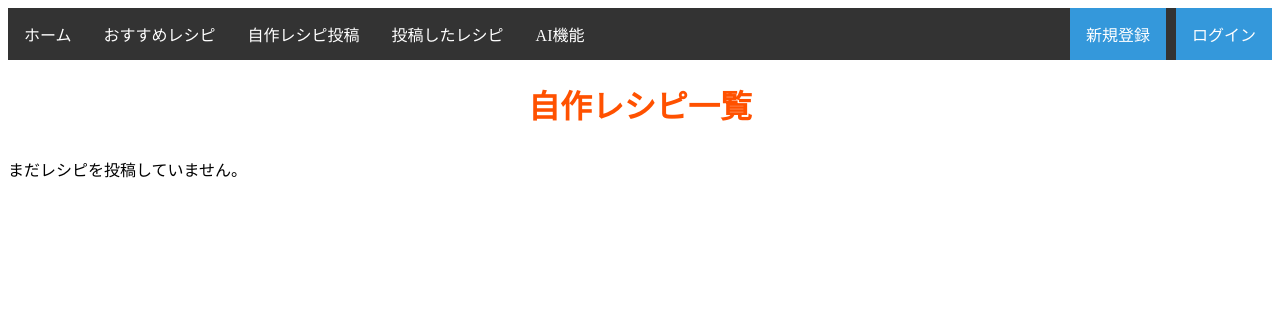
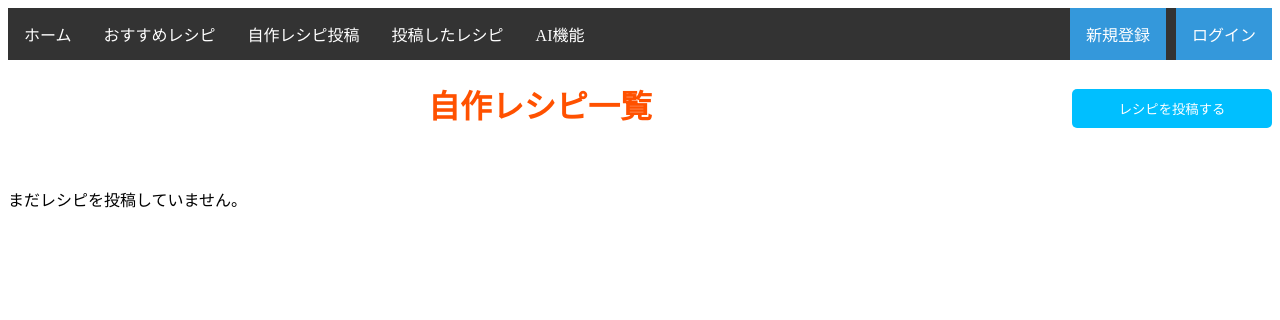
Before and after one commit to kkkk78532/cooking_navi, a PHP site: page /myrecipes.php in a window 1280 px wide. Shown: the top 320 px of the page. Run offline with PHP 8.4, Linux system fonts and the light colour scheme.

Commit message:
レシピ投稿ボタンを追加

```diff
--- a/myrecipes.php
+++ b/myrecipes.php
@@ -31,25 +31,32 @@ if (isset($_SESSION['user_id']) && isset($_SESSION['username'])) {
     <title>自作レシピ投稿 - クッキングナビ</title>
     <link rel="stylesheet" href="style.css"/>
     <style>
+        .header-container {
+            display: flex;
+            justify-content: space-between;
+            align-items: center;
+            margin-bottom: 30px;
+        }
         h1 {
-            text-align: center;
+            flex-grow: 1; /* h1をフレックスの中央に配置する */
+            text-align: center; /* h1のテキストを中央揃え */
             margin-bottom: 30px;
             color: #ff5100;
         }
         .recipe-container {
             display: flex;
-            align-items: flex-start; /* 上揃えに変更 */
+            align-items: flex-start;
             border: 2px solid #ccc;
             border-radius: 5px;
             padding: 10px;
             margin-bottom: 10px;
             transition: background-color 0.3s;
-            justify-content: space-between; /* 左右にスペースを分ける */
+            justify-content: space-between;
         }
         .recipe-image {
             max-width: 30%;
             height: auto;
-            margin-left: 20px; /* 画像と説明の間隔を設定 */
+            margin-left: 20px;
         }
         .recipe-description {
             flex: 1;
@@ -59,25 +66,42 @@ if (isset($_SESSION['user_id']) && isset($_SESSION['username'])) {
         }
         .button-container {
             display: flex;
-            flex-direction: column; /* ボタンを縦に並べる */
-            align-items: flex-end; /* ボタンを右揃えにする */
-            margin-left: 10px; /* ボタンの間隔を設定 */
+            flex-direction: column;
+            align-items: flex-end;
+            margin-left: 10px;
         }
         .edit-button, .delete-button {
             padding: 5px 10px;
             width: 80px;
             height: 30px;
-            background-color: #ff5100; /* 背景色を設定 */
-            color: white; /* テキスト色を白に */
-            border: none; /* ボーダーなし */
-            border-radius: 5px; /* 角を丸くする */
-            cursor: pointer; /* カーソルをポインターに */
-            margin-top: 5px; /* ボタンの間隔 */
+            background-color: #ff5100;
+            color: white;
+            border: none;
+            border-radius: 5px;
+            cursor: pointer;
+            margin-top: 5px;
+        }
+        .new-post-button {
+            padding: 10px 20px;
+            background-color: #00bfff;
+            color: white;
+            border: none;
+            border-radius: 5px;
+            cursor: pointer;
+            text-align: center;
+            width: 200px;
+        }
+
+        .new-post-button:hover {
+            background-color: #007acc;
         }
     </style>
 </head>
 <body>
-    <h1>自作レシピ一覧</h1>
+    <div class="header-container">
+        <h1>自作レシピ一覧</h1>
+        <button class="new-post-button" onclick="location.href='post-recipe.php'">レシピを投稿する</button>
+    </div>
 
     <?php if (!empty($userRecipes)): ?>
         <?php foreach ($userRecipes as $recipe): ?>
```
